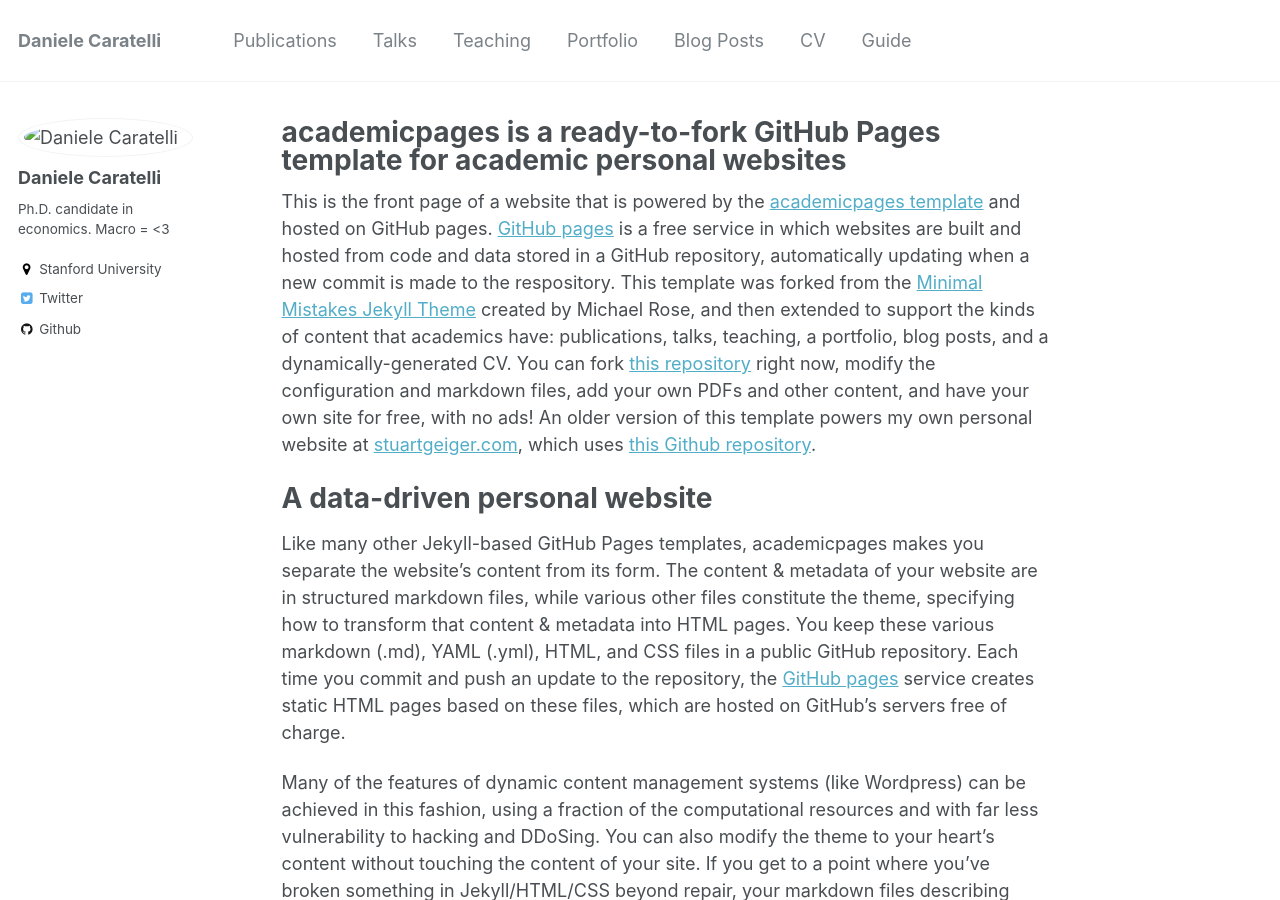
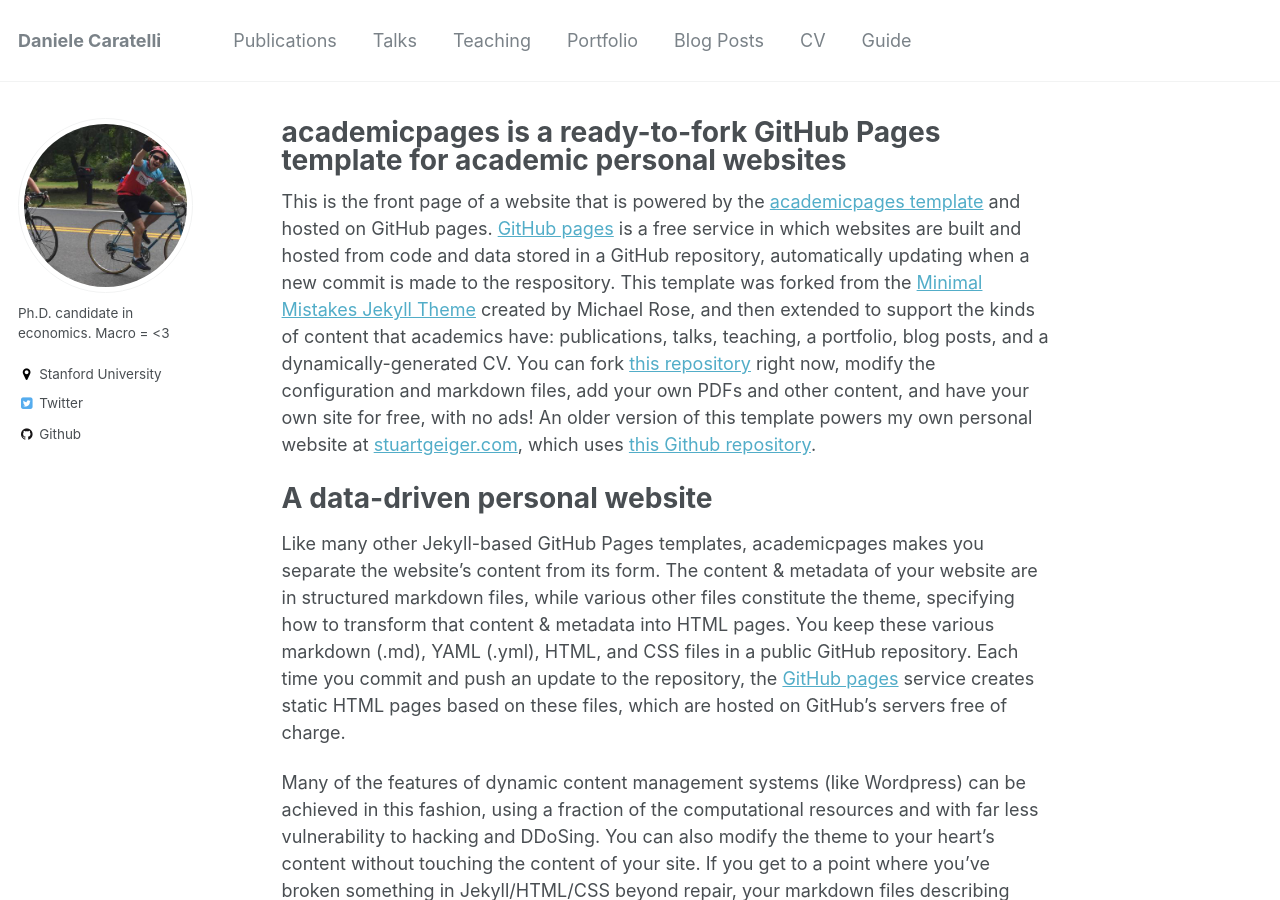
Before and after one commit to danicaratelli/danicaratelli.github.io, a Jekyll site: the page built from _pages/about.md, in a window 1280 px wide and 900 px high. Built offline with Jekyll 4.4.1, drawn with Linux system fonts in a browser that asks for light colours.

Commit message:
new profile pic

```diff
--- a/_config.yml
+++ b/_config.yml
@@ -80,8 +80,8 @@
 
 # Site Author
 author:
-  name             : "Daniele Caratelli"
-  avatar           : "/images/prof2.png"
+  name             :
+  avatar           : "profile.png"
   bio              : "Ph.D. candidate in economics. Macro = <3"
   location         :
   employer         : "Stanford University"
```
Also changed, not shown: images/prof2.png (deleted), images/profile.png (renamed from images/prof.png).
